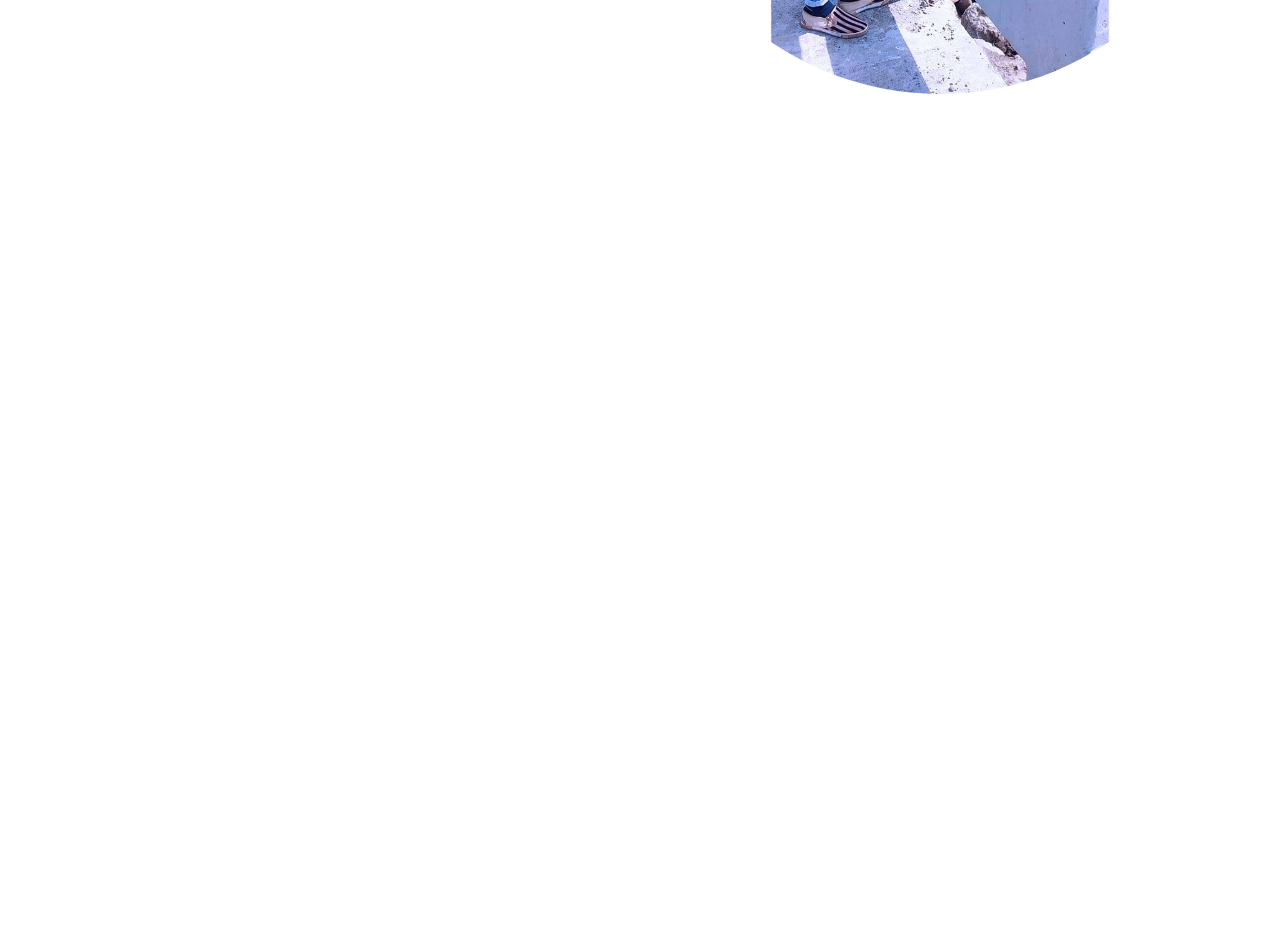
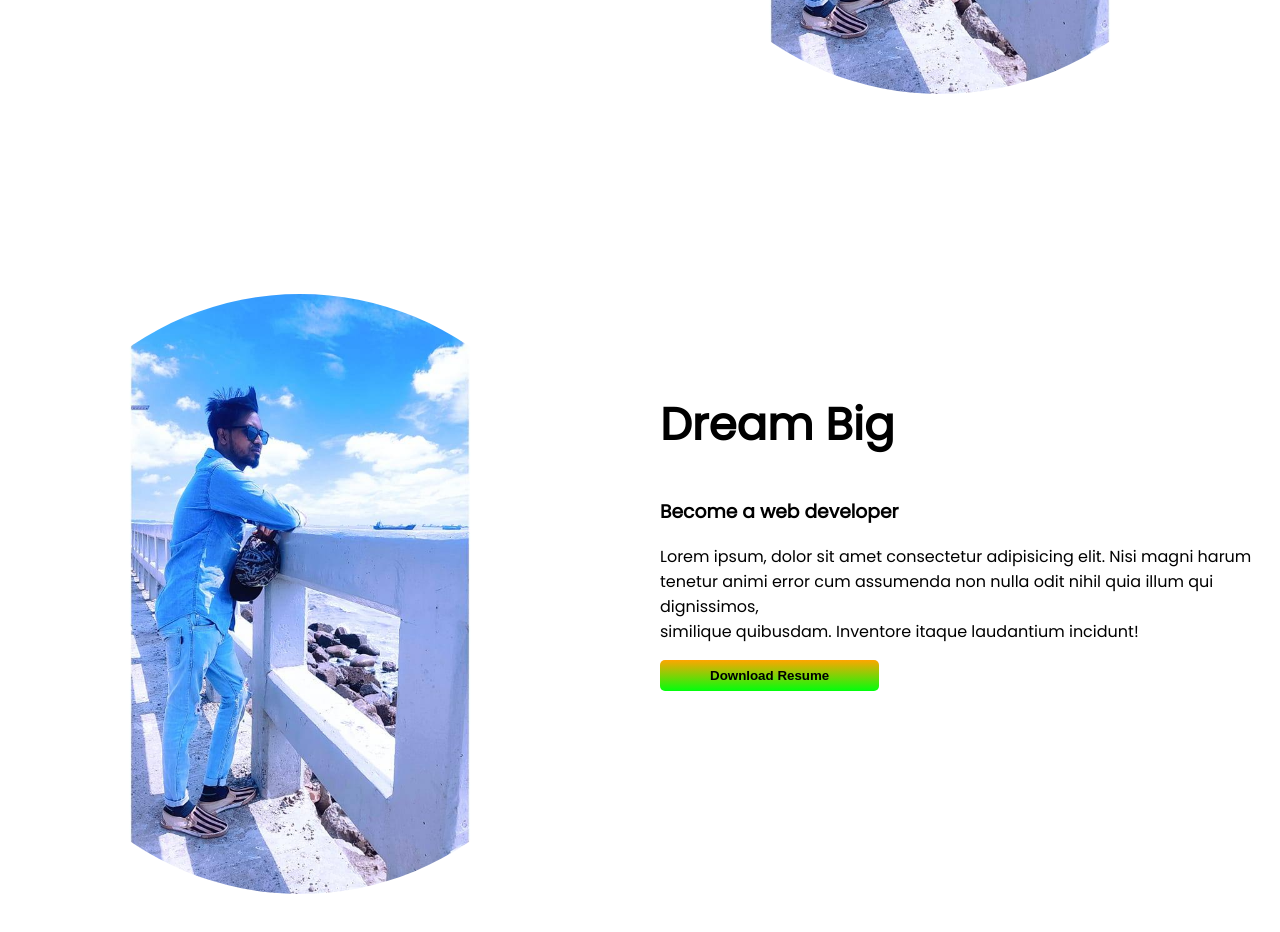
Before and after one commit to xnafi/portfoilo, a plain HTML site: page index.html in a window 1280 px wide. Shown: the part 506-1438 px from the top of the page. Before the commit the page ends 800 px from the top, so only its background shows below. Drawn offline with Linux system fonts and the light colour scheme.

Commit message:
2nd commit

```diff
--- a/index.html
+++ b/index.html
@@ -38,5 +38,29 @@
         <img src="images/forhad.jpg" alt="my image" />
       </div>
     </section>
+
+    <section class="sec-1">
+      <div class="sec-1-div-1">
+        <img src="images/forhad.jpg" alt="my images" />
+      </div>
+      <div class="sec-1-div-2">
+        <h1>Dream Big</h1>
+        <h3>Become a web developer</h3>
+        <p>
+          Lorem ipsum, dolor sit amet consectetur adipisicing elit. Nisi magni
+          harum <br />
+          tenetur animi error cum assumenda non nulla odit nihil quia illum qui
+          dignissimos, <br />
+          similique quibusdam. Inventore itaque laudantium incidunt!
+        </p>
+        <button class="btn">
+          <a
+            href="https://www.linkedin.com/in/forhad-khan-b277a821a?original_referer=https%3A%2F%2Fxnafi.github.io%2F"
+            target="_blank"
+            >Download Resume </a
+          >
+        </button>
+      </div>
+    </section>
   </body>
 </html>
--- a/style.css
+++ b/style.css
@@ -19,7 +19,7 @@ h1 {
 }
 
 .btn {
-    background-image: linear-gradient(orange,rgb(0, 255, 13));
+    background-image: linear-gradient(orange, rgb(0, 255, 13));
     padding: 8px 50px;
     border: none;
     border-radius: 5px;
@@ -36,6 +36,8 @@ h1 {
     display: flex;
     flex-direction: row;
     justify-content: space-between;
+    height: 100vh;
+    width: 100vw;
 
 
 }
@@ -62,3 +64,31 @@ h1 {
     border-radius: 50%;
 
 }
+
+.sec-1 {
+    display: flex;
+    flex-direction: row;
+    justify-content: space-between;
+    height: 100vh;
+    width: 100vw;
+
+}
+
+.sec-1-div-1 {
+    width: 50%;
+    align-items: center;
+}
+
+.sec-1-div-1 img {
+    width: 100%;
+    max-width: 600px;
+    height: auto;
+    border-radius: 50%;
+}
+
+.sec-1-div-2 {
+    width: 50%;
+    height: 100%;
+    max-width: 600px;
+    padding: 60px 20px;
+}
```
